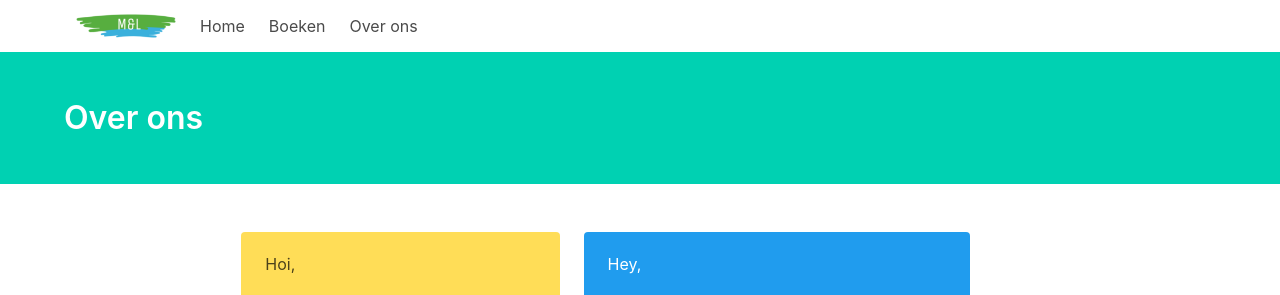
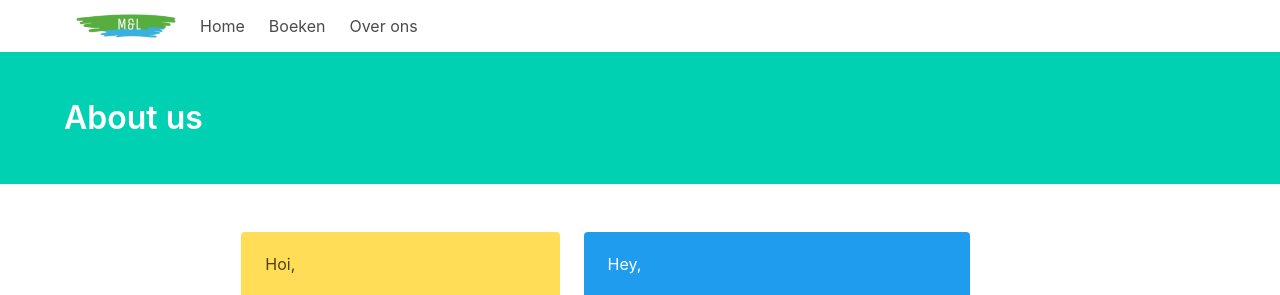
Before and after one commit to groninge01/marit, a Jekyll site: the page built from pages/over-ons.md, in a window 1280 px wide. Shown: the top 295 px of the page. Built offline with Jekyll 4.4.1, drawn with Linux system fonts in a browser that asks for light colours; nearby versions of some CDN libraries; a script that is not in the unit is left out.

Commit message:
Update Page “over-ons”

```diff
--- a/pages/over-ons.md
+++ b/pages/over-ons.md
@@ -1,6 +1,6 @@
 ---
 layout: designer-tile
-title: ' Over ons'
+title: About us
 permalink: /over-ons
 section: over-ons
 ---
```
